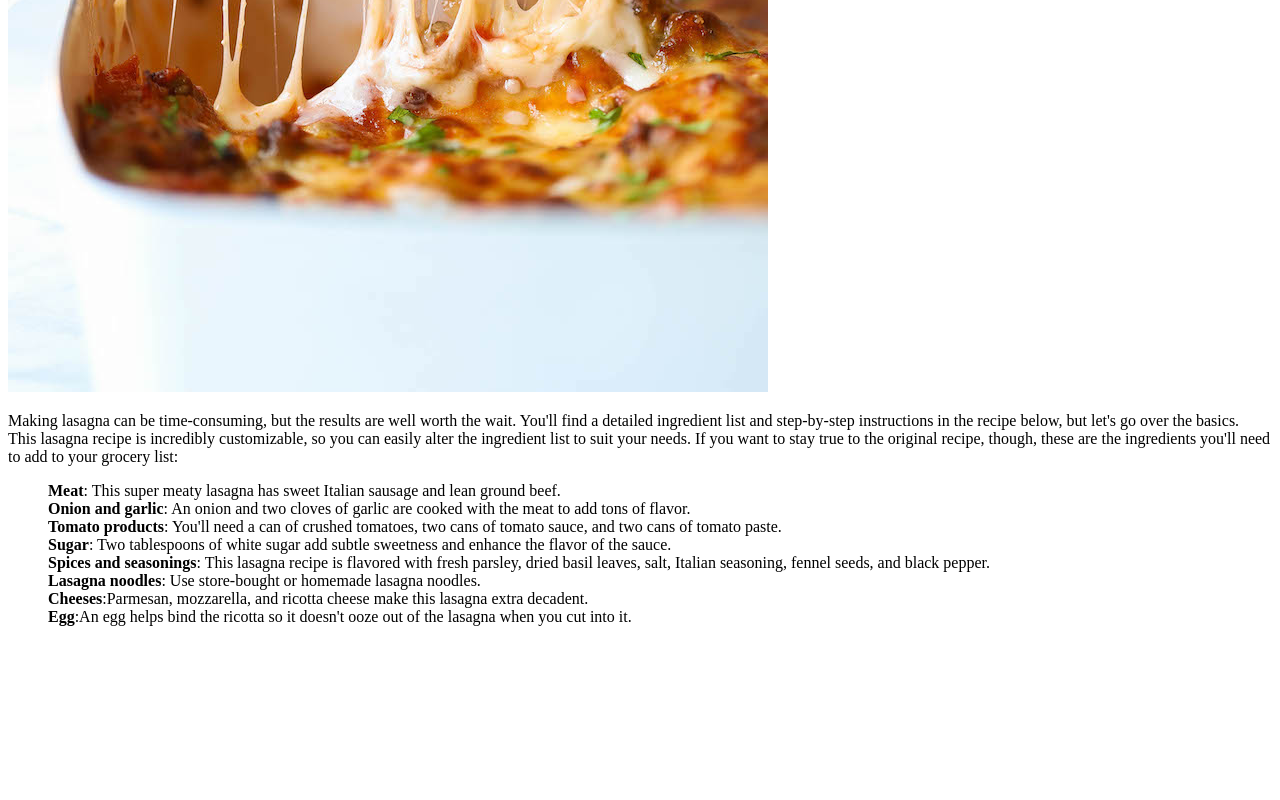
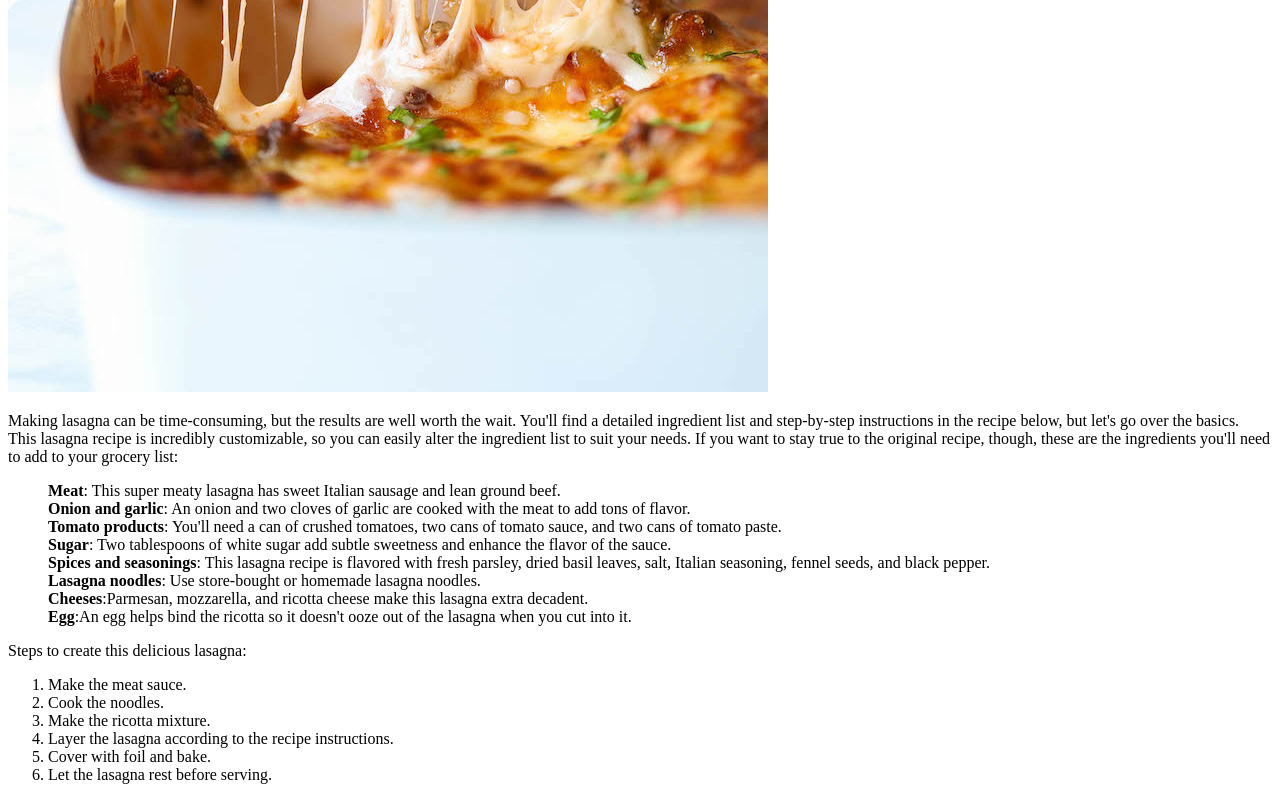
Before and after one commit to Likeatoss/odin-recipes, a plain HTML site: page recipes/lasagna.html in a window 1280 px wide. Shown: the part 828-1628 px from the top of the page. Before the commit the page ends 1470 px from the top, so only its background shows below. Drawn offline with Linux system fonts and the light colour scheme.

Commit message:
Created list for creating the recipe

```diff
--- a/recipes/lasagna.html
+++ b/recipes/lasagna.html
@@ -38,6 +38,17 @@
             <b>Egg</b>:An egg helps bind the ricotta so it doesn't ooze out of the lasagna when you cut into it.
 
         </ul>
+        <p>
+            Steps to create this delicious lasagna:
+            <ol>
+                <li>Make the meat sauce.</li>
+                <li>Cook the noodles.</li>
+                <li>Make the ricotta mixture.</li>
+                <li>Layer the lasagna according to the recipe instructions.</li>
+                <li>Cover with foil and bake.</li>
+                <li>Let the lasagna rest before serving.</li>
+            </ol>
+        </p>
     </p>
 </body>
 </html>
```
